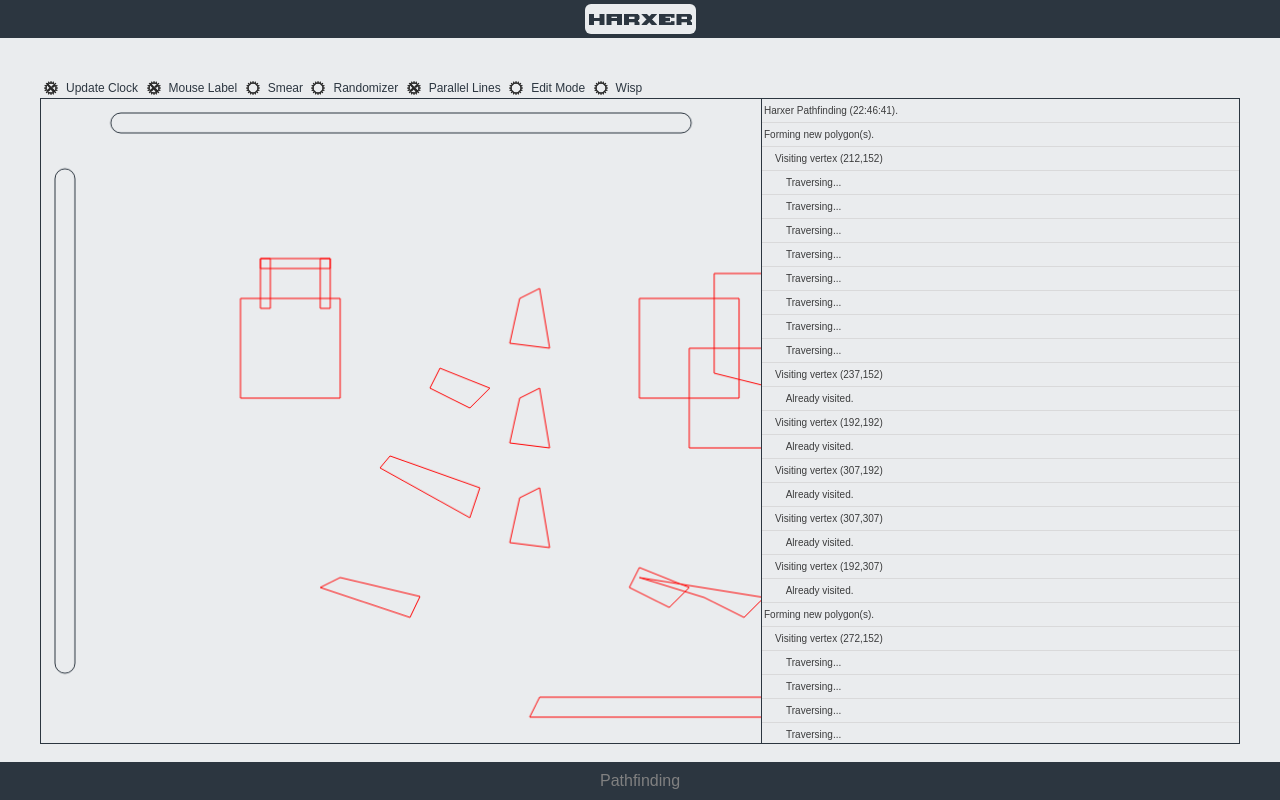
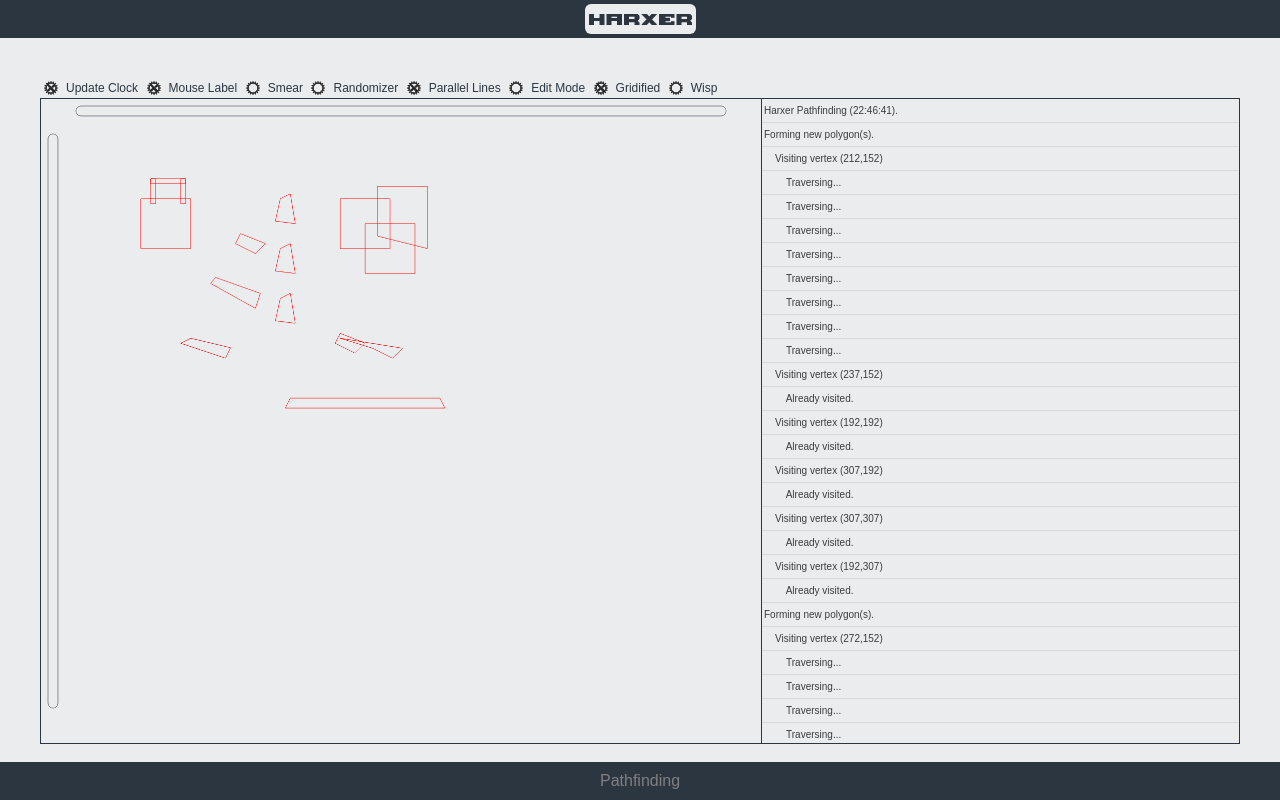
Before and after one commit to harrisonbalogh/js-2d-pathing, a plain HTML site: page index.html in a window 1280 px wide. Drawn offline with nearby package versions, Linux system fonts and the light colour scheme.

Commit message:
tabs to spaces

```diff
--- a/CSS/base.css
+++ b/CSS/base.css
@@ -65,7 +65,7 @@ footer {
   margin: 0;
   overflow: hidden;
   position: fixed;
-	width: 100%;
+  width: 100%;
 }
 
 .footer--label-dev {
--- a/index.html
+++ b/index.html
@@ -34,6 +34,7 @@
       <li id="setting-item-randomizerToggle">Randomizer</li>
       <li id="setting-item-parallelLinesToggle">Parallel Lines</li>
       <li id="setting-item-editMode">Edit Mode</li>
+      <li id="setting-item-gridified">Gridified</li>
       <li id="setting-item-wispToggle">Wisp</li>
     </ul>
 
--- a/javascript/base.js
+++ b/javascript/base.js
@@ -3,18 +3,18 @@
 // ==================================================================================================================== Variables =====
 
 // Color palette
-var __color_background 		= "rgb(44,54,64)";
-var __color_foreground 		= "rgb(234,236,238)";
+var __color_background     = "rgb(44,54,64)";
+var __color_foreground     = "rgb(234,236,238)";
 var __color_text          = "rgb(234,236,238)";
-var __color_tonic 				= "rgb(0,102,153)";
-var __color_mediant				= "rgb(0,119,180)";
-var __color_dominant			= "rgb(51,153,204)";
-var __color_accent				= "rgb(255,204,51)";
-var __color_accent_backup	= "rgb(72,88,104)";
+var __color_tonic         = "rgb(0,102,153)";
+var __color_mediant        = "rgb(0,119,180)";
+var __color_dominant      = "rgb(51,153,204)";
+var __color_accent        = "rgb(255,204,51)";
+var __color_accent_backup  = "rgb(72,88,104)";
 
 // ================================================================================================= Resizing Window Listener =========
 
-window.onresize = function() {
-	// Notify other classes (scenes) that window has been resized
-	homeRefit();
+window.onresize = () => {
+  // Notify other classes (scenes) that window has been resized
+  homeRefit();
 };
--- a/javascript/home.js
+++ b/javascript/home.js
@@ -40,7 +40,7 @@ var mouse = {
   }
 };
 
-const RENDER_SCALING = 1
+const RENDER_SCALING = 2
 
 // ================================================================================================ Settings Initialization =====
 var setting_updateToggle = document.getElementById('setting-item-updateToggle');
@@ -107,6 +107,7 @@ var RANDOMIZER_HERTZ = 0.05 * 1000;
 var randomizerClock = null;
 var randomizingPaths = false;
 var editingBlockers = false;
+var gridify = true;
 var lastSideChosen = 0;
 
 function toggleRandomizer() {
@@ -184,7 +185,7 @@ function toggleEditMode() {
 
 function drawParallelSetters() {
   if (showingParallelSetters) {
-		var tSX = PARALLEL_SETTER_TOP_X; // topSetterX		// Inversed for left setter
+    var tSX = PARALLEL_SETTER_TOP_X; // topSetterX    // Inversed for left setter
     var tSY = PARALLEL_SETTER_TOP_Y; // topSetterY
     var tSH = PARALLEL_SETTER_TOP_H; // topSetterHeight
     canvasMasterContext.strokeStyle = "rgb(44,54,64)";
@@ -238,7 +239,7 @@ function toggleWisp() {
 
 // ================================================================================================ Spacebar Press Initialization =====
 
-document.onkeypress = function(e) {
+document.onkeypress = e => {
   e = e || window.event;
   // pressing 'spacebar'
   if (e.keyCode == 32) {
@@ -424,8 +425,6 @@ function update(delta) {
       }
     });
   }
-
-
   // Render Construction Vertices
   if (editingBlockers) {
     Blocker.constructionRender(canvasMasterContext);
@@ -433,8 +432,8 @@ function update(delta) {
 
   // Wisp Rendering!
   // for (var w = 0; w < wisps.length; w++) {
-	// 	wisps[w].render();
-	// 	wisps[w].update();
+  //   wisps[w].render();
+  //   wisps[w].update();
   // }
 
   drawParallelSetters();
@@ -564,7 +563,7 @@ function update(delta) {
 
   // wisps.push(new Wisp(canvas_bg.width/2, canvas_bg.height/2, canvasMasterContext));
 
-	bgCanvas.onmousedown = function (e) {
+  bgCanvas.onmousedown = e => {
     if (editingBlockers) {
       if (e.button === 0) {
         // Left click add vertex
@@ -578,7 +577,7 @@ function update(delta) {
 
     // canvasFlush = !canvasFlush;
     // for (x = 0; x < wisps.length; x++) {
-		// 	wisps[x].setWaypoint(mouse.x, mouse.y); // Wisp!!!!
+    //   wisps[x].setWaypoint(mouse.x, mouse.y); // Wisp!!!!
     // }
 
     // Check top parallel setter intersection
@@ -624,24 +623,24 @@ function update(delta) {
       }
     }
   };
-	bgCanvas.onmouseup = function (e) {
+  bgCanvas.onmouseup = e => {
     draggingParallelLines = false;
   }
 
-	bgCanvas.onmouseenter = function (e) {
+  bgCanvas.onmouseenter = e => {
     canvasDrawing = true;
     if (!canvasUpdating && canvasRunning) {
       update();
     }
   };
 
-	bgCanvas.onmouseleave = function (e) {
+  bgCanvas.onmouseleave = e => {
     mouse.x = 0;
     mouse.y = 0;
   };
 
   var TERMINAL_VELOCITY = 24;
-  	bgCanvas.onmousemove = function (e) {
+  bgCanvas.onmousemove = e => {
     if (canvasRunning && mouseReady) {
       var rect = bgCanvas.getBoundingClientRect();
       mouse.px = mouse.x;
@@ -696,7 +695,7 @@ function update(delta) {
     e.preventDefault();
   };
 
-	bgCanvas.oncontextmenu = function (e) {
+  bgCanvas.oncontextmenu = e => {
     e.preventDefault();
   };
 
--- a/javascript/home_canvasObjects/blocker.js
+++ b/javascript/home_canvasObjects/blocker.js
@@ -139,8 +139,8 @@ class Blocker {
       // Link any overlapping end points together.
       // let overlappingVertex = peer.hasVertex(this.vertices[ts]);
       // if (overlappingVertex != -1) {
-			// 	this.vertices[ts].link = Object.assign({}, peer.vertices[overlappingVertex]);
-			// 	peer.vertices[overlappingVertex].link = Object.assign({}, this.vertices[ts]);
+      //   this.vertices[ts].link = Object.assign({}, peer.vertices[overlappingVertex]);
+      //   peer.vertices[overlappingVertex].link = Object.assign({}, this.vertices[ts]);
       // }
     }
 
--- a/javascript/home_canvasObjects/wisp.js
+++ b/javascript/home_canvasObjects/wisp.js
@@ -475,8 +475,8 @@ class Wisp {
       for (var ind = 0; ind < (visibleVerticesX.length-1); ind++) {
         this.context.strokeStyle = "Black";
         this.context.beginPath();
-    		this.context.moveTo(visibleVerticesX[ind], visibleVerticesY[ind]);
-    		this.context.lineTo(visibleVerticesX[ind+1], visibleVerticesY[ind+1]);
+        this.context.moveTo(visibleVerticesX[ind], visibleVerticesY[ind]);
+        this.context.lineTo(visibleVerticesX[ind+1], visibleVerticesY[ind+1]);
         this.context.stroke();
       }
       this.context.strokeStyle = "Black";
```
Also changed, not shown: CSS/home.css (indentation only), javascript/home_canvasObjects/entities/bubble.js (indentation only), javascript/home_canvasObjects/entities/curve.js (indentation only), javascript/home_canvasObjects/entities/gradient.js (indentation only), javascript/home_canvasObjects/entities/tunnel.js (indentation only), javascript/home_canvasObjects/entities/web.js (indentation only), javascript/home_canvasObjects/geometry.js (indentation only), javascript/home_canvasObjects/particle.js (indentation only), 2 other files. Lines whose indentation alone changed are shown as unchanged.
